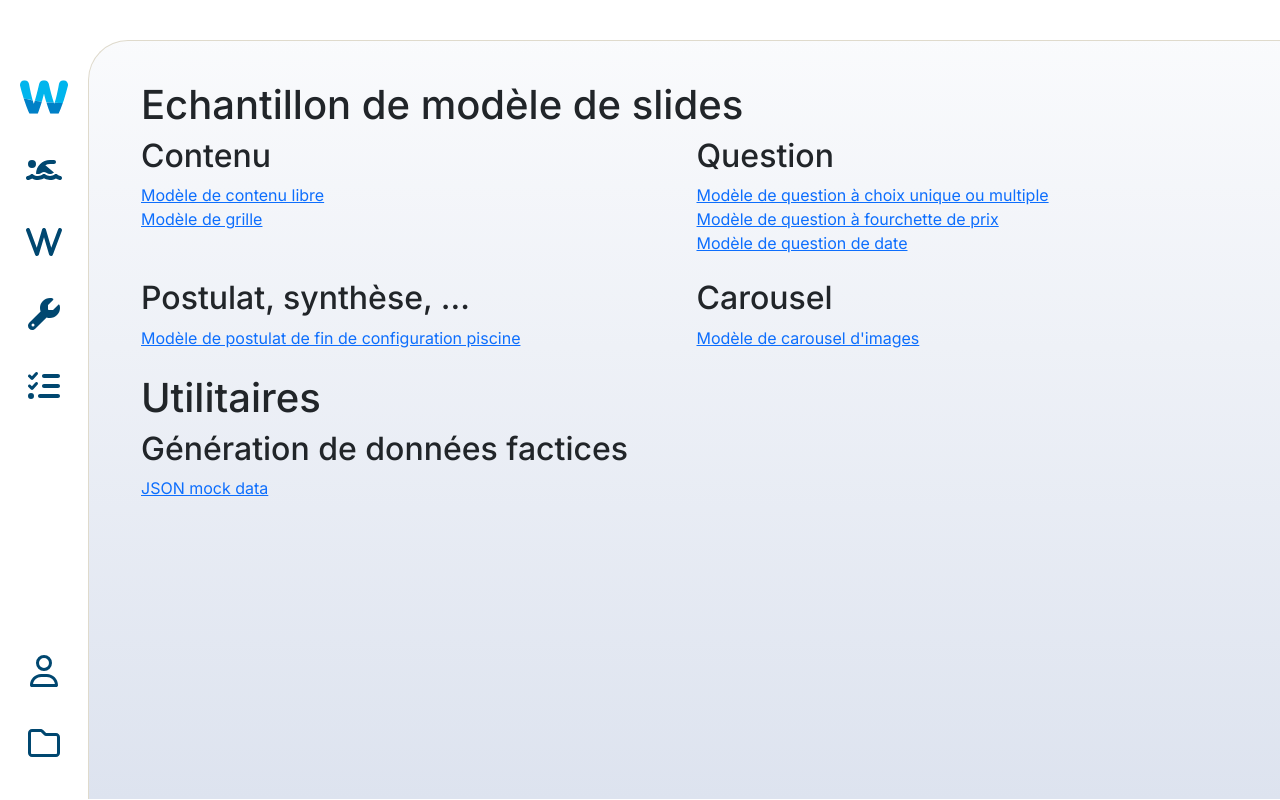
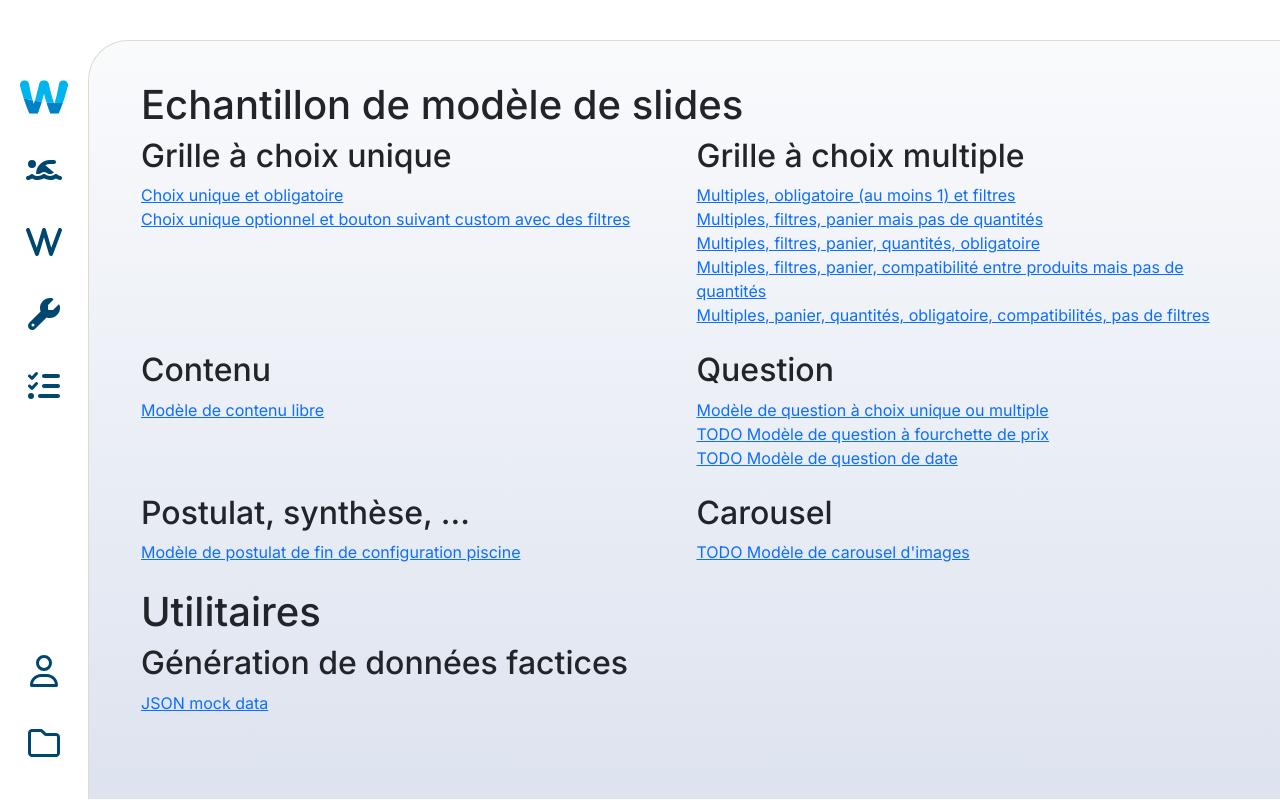
Before and after one commit to kairos666/watbook-fo-proto, a Next.js app: page / in a window 1280 px wide. Built offline with nearby package versions, Linux system fonts and the light colour scheme.

Commit message:
grid mock use cases links in index

```diff
--- a/src/app/page.tsx
+++ b/src/app/page.tsx
@@ -9,18 +9,36 @@ export default function Home() {
                 </header>
                 <div className="row mb-4">
                     <section className="col">
+                        <h2>Grille à choix unique</h2>
+                        <Link href="/grid-model?usecase=unique-choice-mandatory" target="_blank">Choix unique et obligatoire</Link>
+                        <br/>
+                        <Link href="/grid-model?usecase=unique-choice-filters-customnext" target="_blank">Choix unique optionnel et bouton suivant custom avec des filtres</Link>
+                    </section>
+                    <section className="col">
+                        <h2>Grille à choix multiple</h2>
+                        <Link href="/grid-model?usecase=multiple-choices-filters-mandatory" target="_blank">Multiples, obligatoire (au moins 1) et filtres</Link>
+                        <br/>
+                        <Link href="/grid-model?usecase=multiple-choices-filters-cart" target="_blank">Multiples, filtres, panier mais pas de quantités</Link>
+                        <br/>
+                        <Link href="/grid-model?usecase=multiple-choices-filters-cart-quantity-mandatory" target="_blank">Multiples, filtres, panier, quantités, obligatoire</Link>
+                        <br/>
+                        <Link href="/grid-model?usecase=multiple-choices-filters-cart-compat" target="_blank">Multiples, filtres, panier, compatibilité entre produits mais pas de quantités</Link>
+                        <br/>
+                        <Link href="/grid-model?usecase=multiple-choices-nofilters-cart-quantity-compat-mandatory" target="_blank">Multiples, panier, quantités, obligatoire, compatibilités, pas de filtres</Link>
+                    </section>
+                </div>
+                <div className="row mb-4">
+                    <section className="col">
                         <h2>Contenu</h2>
                         <Link href="/free-content-model">Modèle de contenu libre</Link>
-                        <br/>
-                        <Link href="/grid-model">Modèle de grille</Link>
                     </section>
                     <section className="col">
                         <h2>Question</h2>
                         <Link href="/choice-question-model">Modèle de question à choix unique ou multiple</Link>
                         <br/>
-                        <Link href="#">Modèle de question à fourchette de prix</Link>
+                        <Link href="#">TODO Modèle de question à fourchette de prix</Link>
                         <br/>
-                        <Link href="#">Modèle de question de date</Link>
+                        <Link href="#">TODO Modèle de question de date</Link>
                     </section>
                 </div>
                 <div className="row mb-4">
@@ -30,7 +48,7 @@ export default function Home() {
                     </section>
                     <section className="col">
                         <h2>Carousel</h2>
-                        <Link href="#">Modèle de carousel d'images</Link>
+                        <Link href="#">TODO Modèle de carousel d'images</Link>
                     </section>
                 </div>
             </article>
```
